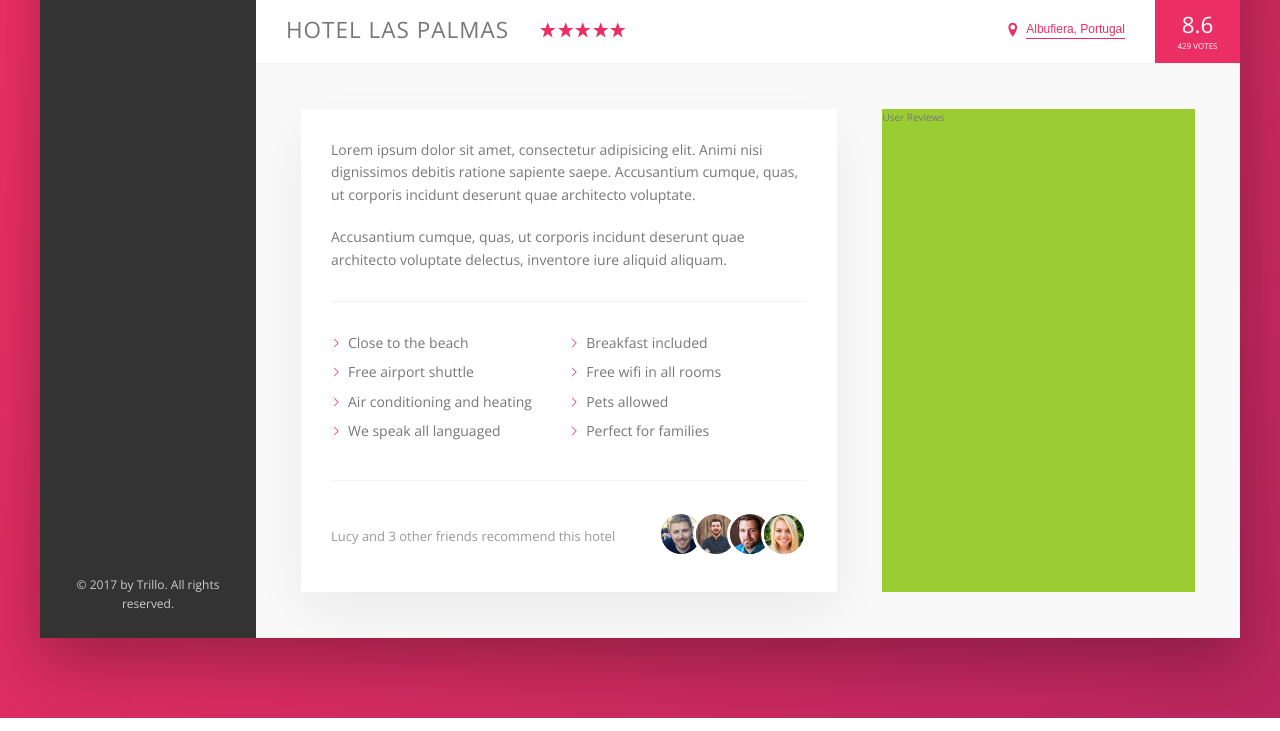
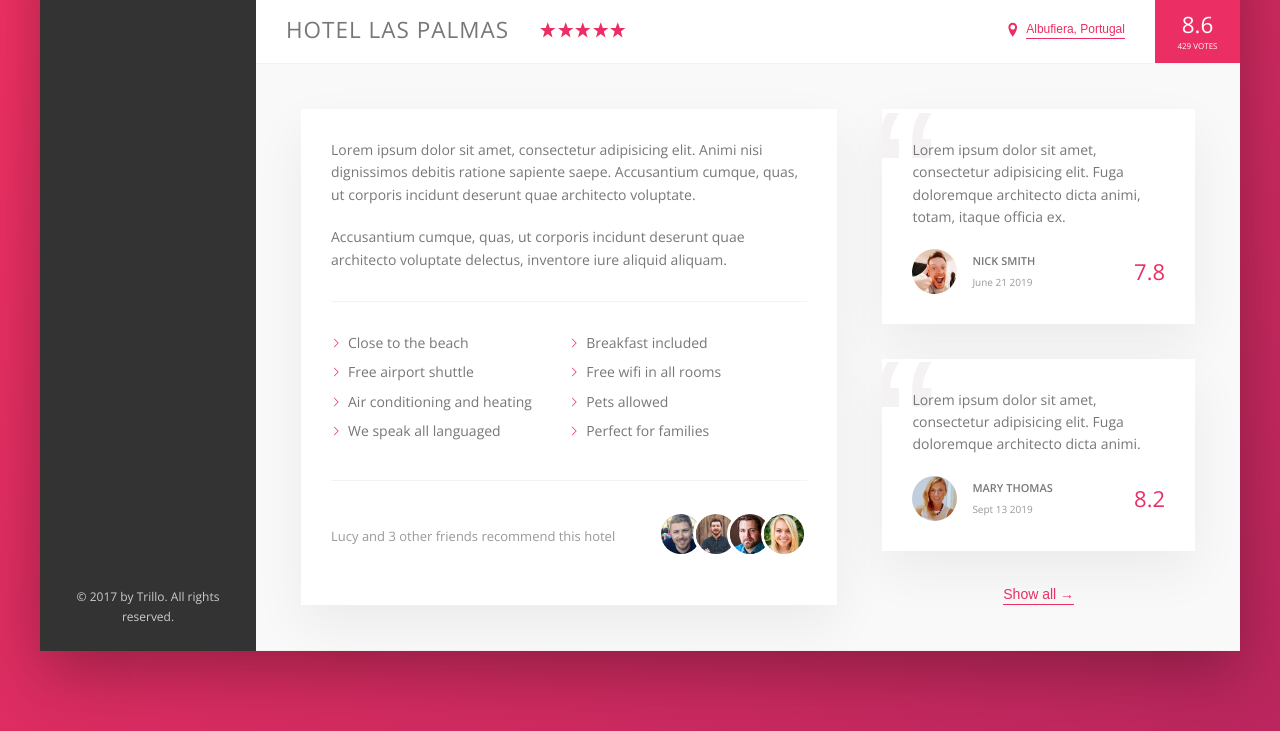
Before and after one commit to misraelson/trillo-flexbox, a website: page index.html in a window 1280 px wide. Shown: the part 538-1269 px from the top of the page. Drawn offline with nearby package versions, Linux system fonts and the light colour scheme.

Commit message:
Reviews box

```diff
--- a/img/text.txt
+++ b/img/text.txt
@@ -8,7 +8,7 @@ Accusantium cumque, quas, ut corporis incidunt deserunt quae architecto voluptat
 
 REVIEW 1
 
-Lorem ipsum dolor sit amet, consectetur adipisicing elit. Fuga doloremque architecto dicta animi, totam, itaque officia ex.
+  Lorem ipsum dolor sit amet, consectetur adipisicing elit. Fuga doloremque architecto dicta animi, totam, itaque officia ex.
 
 
 
--- a/index.html
+++ b/index.html
@@ -179,7 +179,35 @@
               </div>
 
               <div class="user-reviews">
-                User Reviews
+                <figure class="review">
+                  <blockquote class="review__text">
+                      Lorem ipsum dolor sit amet, consectetur adipisicing elit. Fuga doloremque architecto dicta animi, totam, itaque officia ex.
+                  </blockquote>
+                  <figcaption class="review__user">
+                    <img src="img/user-1.jpg" alt="User 1" class="review__photo">
+                    <div class="review__user-box">
+                      <p class="review__user-name">Nick Smith</p>
+                      <p class="review__user-date">June 21 2019</p>
+                    </div>
+                    <div class="review__rating">7.8</div>
+                  </figcaption>
+                </figure>
+
+                <figure class="review">
+                  <blockquote class="review__text">
+                      Lorem ipsum dolor sit amet, consectetur adipisicing elit. Fuga doloremque architecto dicta animi.
+                  </blockquote>
+                  <figcaption class="review__user">
+                    <img src="img/user-2.jpg" alt="User 2" class="review__photo">
+                    <div class="review__user-box">
+                      <p class="review__user-name">Mary Thomas</p>
+                      <p class="review__user-date">Sept 13 2019</p>
+                    </div>
+                    <div class="review__rating">8.2</div>
+                  </figcaption>
+                </figure>
+
+                 <button class="btn-inline">Show all <span>&rarr;</span></button>
               </div>
             </div>
 
--- a/sass/_components.scss
+++ b/sass/_components.scss
@@ -243,6 +243,8 @@
     font-size: .8rem;
     text-transform: uppercase;
   }
+}
+
 ///////////////// BUTTON INLINE
 .btn-inline {
   border: none;
@@ -255,13 +257,20 @@
   cursor: pointer;
   transition: all .2s;
 
+  &span {
+    margin-left: 3px;
+    transition: all .2s;
+  }
+
   &:hover {
     color: var(--color-grey-dark-1);
+
+    span {
+      margin-left: 8px;
+    }
   }
   &:focus {
     outline: none;
-
-    }
   }
 }
 
@@ -307,7 +316,7 @@
 }
 
 
-///////////////////RECOMMEND
+/////////////////// RECOMMEND
 .recommend {
   font-size: 1.3rem;
   color: var(--color-grey-dark-3);
@@ -335,3 +344,67 @@
     }
   }
 }
+
+/////////////////// REVIEWS
+
+.review {
+  background-color: #fff;
+  box-shadow: var(--shadow-light);
+  padding: 3rem;
+  margin-bottom: 3.5rem;
+  position: relative;
+  overflow: hidden;
+
+  &__text {
+    margin-bottom: 2rem;
+    z-index: 10;
+    position: relative;
+  }
+
+  &__user {
+    display: flex;
+    align-items: center;
+  }
+
+  &__photo {
+    height: 4.5rem;
+    width: 4.5rem;
+    border-radius: 50%;
+    margin-right: 1.5rem;
+  }
+
+  &__user-box {
+
+  }
+
+  &__user-name {
+    font-size: 1.1rem;
+    font-weight: 600;
+    text-transform: uppercase;
+    margin-bottom: .4rem;
+  }
+
+  &__user-date {
+    font-size: 1rem;
+    color: var(--color-grey-dark-3);
+  }
+
+  &__rating {
+    margin-left: auto;
+    color: var(--color-primary);
+    font-size: 2.2rem;
+    font-weight: 300;
+  }
+
+  &::before {
+    content: "\201C";
+    position: absolute;
+    top: -2.75rem;
+    left: -1rem;
+    line-height: 1;
+    font-size: 20rem;
+    color: var(--color-grey-light-2);
+    font-family: sans-serif;
+    z-index: 1;
+  }
+}
--- a/sass/_layout.scss
+++ b/sass/_layout.scss
@@ -38,6 +38,7 @@
 }
 
 .detail {
+  font-size: 1.4rem;
   display: flex;
   padding: 4.5rem;
   background-color: var(--color-grey-light-1);
@@ -45,7 +46,6 @@
 }
 
 .description {
-  font-size: 1.4rem;
   background-color: #fff;
   box-shadow: var(--shadow-light);
   padding: 3rem;
@@ -54,6 +54,9 @@
 }
 
 .user-reviews {
-  background-color: yellowgreen;
   flex: 1;
+  display: flex;
+  flex-direction: column;
+  justify-content: center;
+  align-items: center;
 }
```
Also changed, not shown: css/style.css. Lines whose indentation alone changed are shown as unchanged.
